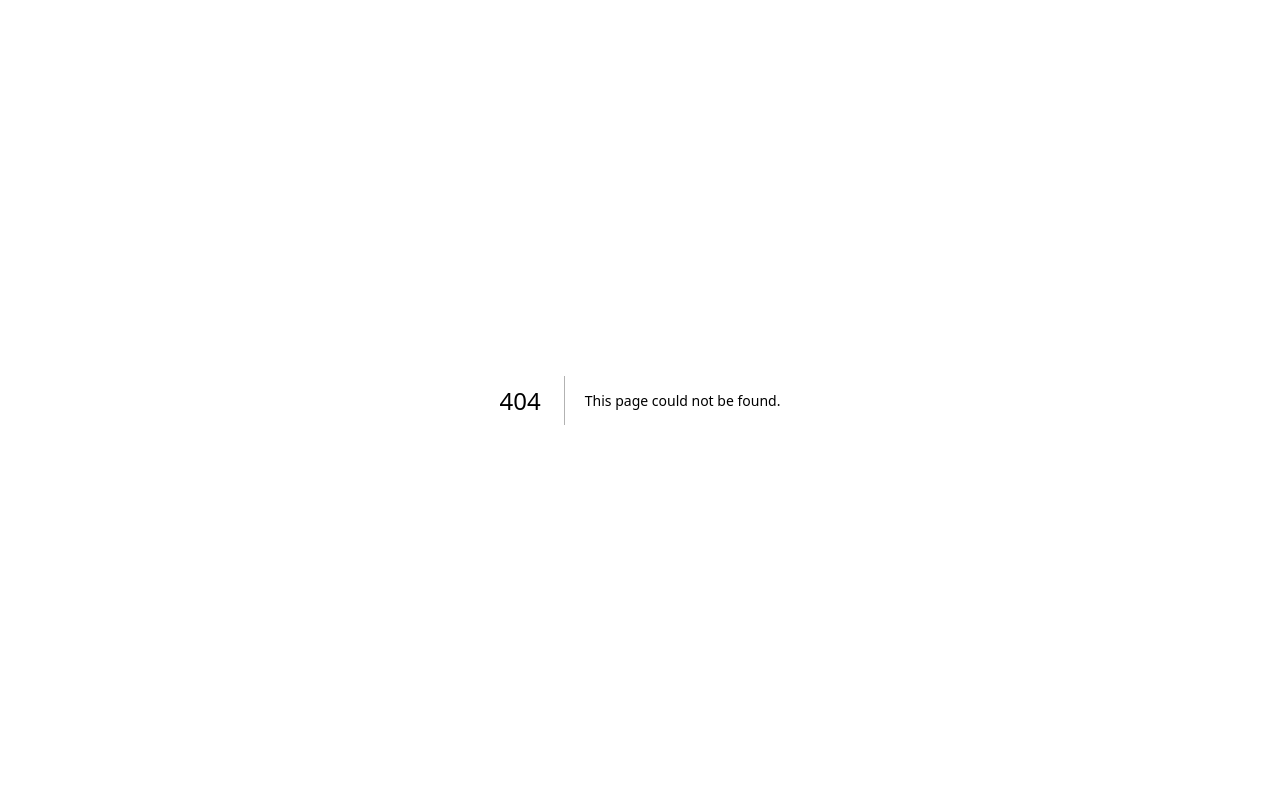
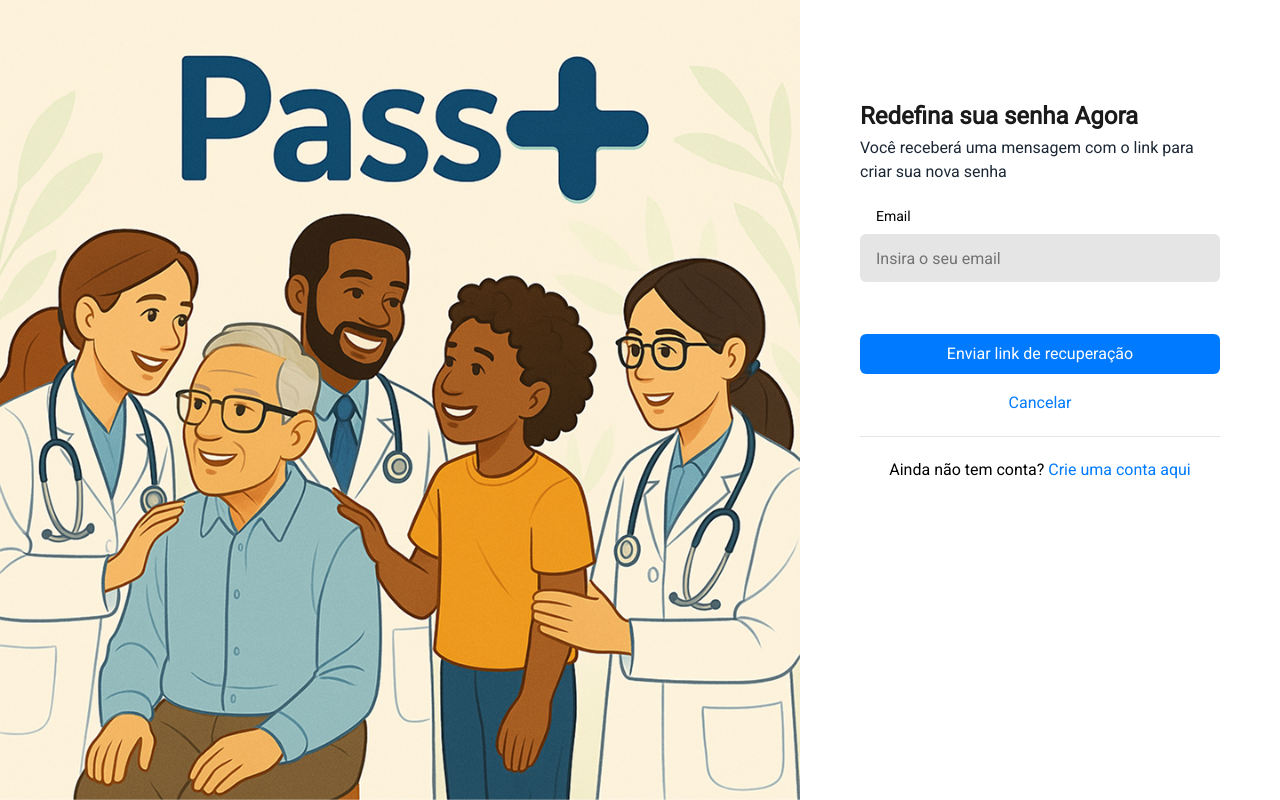
Before and after one commit to Guilherme549/PassMais-frontend, a Next.js app in the folder pass-mais/: page /reset-password in a window 1280 px wide. Before the commit this address had no page. Built offline with nearby package versions, Linux system fonts and the light colour scheme.

Commit message:
Feat: Page of reset password

```diff
--- a/pass-mais/src/components/LoginForm.tsx
+++ b/pass-mais/src/app/(auth)/components/LoginForm.tsx
@@ -57,7 +57,7 @@ export default function LoginForm() {
                 </div>
 
                 <div className="text-center mb-[32px]">
-                    <Link href="/register">
+                    <Link href="/reset-password">
                         <span className="text-[#007AFF]">Esqueceu a senha?</span>
                     </Link>
                 </div>
--- a/pass-mais/src/app/(auth)/login/page.tsx
+++ b/pass-mais/src/app/(auth)/login/page.tsx
@@ -1,8 +1,8 @@
 'use client';
 
+import LoginForm from "@/app/(auth)/components/LoginForm";
+import LoginImage from "@/app/(auth)/components/LoginImage";
 import Footer from "@/components/Footer";
-import LoginForm from "@/components/LoginForm";
-import LoginImage from "@/components/LoginImage";
 import Link from 'next/link';
 
 export default function Login() {
--- a/pass-mais/src/app/(auth)/register/page.tsx
+++ b/pass-mais/src/app/(auth)/register/page.tsx
@@ -1,7 +1,7 @@
 'use client';
 
+import LoginImage from "@/app/(auth)/components/LoginImage";
 import Footer from "@/components/Footer";
-import LoginImage from "@/components/LoginImage";
 import { useState } from 'react';
 import { IoMdEye, IoMdEyeOff } from "react-icons/io";
 
--- /dev/null
+++ b/pass-mais/src/app/(auth)/reset-password/page.tsx
@@ -0,0 +1,39 @@
+import Link from "next/link";
+import LoginImage from "../components/LoginImage";
+
+export default function resetPassword() {
+    return (
+        <div className="flex h-[100vh] w-[100vw]">
+            <LoginImage />
+
+            <div className="w-[22.5rem] mx-auto m-[100px] mb-[0px]">
+                <div >
+                    <form>
+                        <h2 className="text-2xl font-semibold mb-[4px] text-[#1A1A1A]">Redefina sua senha Agora</h2>
+                        <p className="w-ful text-[#1B2734] mb-[22px]">Você receberá uma mensagem com o link para criar sua nova senha</p>
+
+                        <div className="w-full flex flex-col mb-[36px]">
+                            <label htmlFor="email" className="flex flex-col text-sm pl-[16px] pb-[8px]">Email</label>
+                            <input id="email" type="email" name='email' placeholder="Insira o seu email" className="outline-none  w-full h-[48px] bg-[#E5E5E5] mb-[16px] rounded-[6px] pl-[16px] focus:ring-2 focus:ring-blue-500 focus:ring-opacity-20" />
+                        </div>
+
+                        <button className="bg-[#007AFF] text-white w-full h-[40px] rounded-[6px] cursor-pointer transition transform active:scale-95 duration-100 mb-[17px]">Enviar link de recuperação</button>
+
+                        <div className="flex items-center justify-center w-full mb-[21px]">
+                            <Link href="/" className="text-[#007AFF]">Cancelar</Link>
+                        </div>
+
+                        <hr className="h-[1px] mb-[21px] text-[#E5E5E5] w-full" />
+
+                        <div className="size-12 font-regular text-center w-full line-we">
+                            <span>Ainda não tem conta?</span>
+                            <Link href="/register">
+                                <span className="text-[#007AFF]"> Crie uma conta aqui</span>
+                            </Link>
+                        </div>
+                    </form>
+                </div>
+            </div>
+        </div>
+    )
+}
```
Also changed, not shown: pass-mais/next-env.d.ts, pass-mais/src/app/(auth)/components/LoginImage.tsx (renamed from pass-mais/src/components/LoginImage.tsx).
